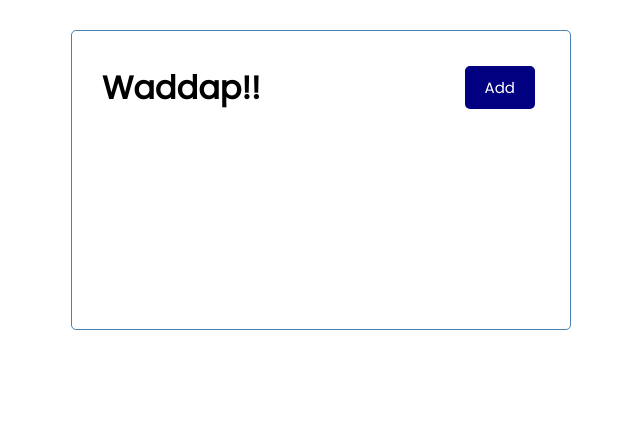
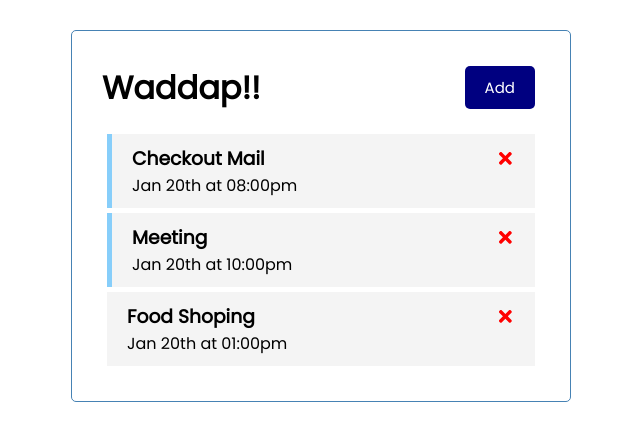
Before and after one commit to ymaulana/react-task-tracker, a React (Create React App) app: page / in a window 1280 px wide. Shown: the top 440 px of the page, without its empty margins (319-959 px from the left). Built offline with nearby package versions, Linux system fonts and the light colour scheme.

Commit message:
create tasks file to wrap each of task
create task file to display task

adding react-icons to display delete button

adding delete button function on App file

adding doubleclick function on task for marking the task is active

```diff
--- a/package.json
+++ b/package.json
@@ -8,6 +8,7 @@
     "@testing-library/user-event": "^12.6.0",
     "react": "^17.0.1",
     "react-dom": "^17.0.1",
+    "react-icons": "^4.1.0",
     "react-scripts": "4.0.1",
     "web-vitals": "^0.2.4"
   },
--- a/src/App.js
+++ b/src/App.js
@@ -1,9 +1,51 @@
 import Header from "./components/Header";
+import Tasks from "./components/Tasks";
+import { useState } from "react";
 
 const App = () => {
+  const [tasks, setTasks] = useState([
+    {
+      id: 1,
+      text: "Checkout Mail",
+      day: "Jan 20th at 08:00pm",
+      reminder: true,
+    },
+    {
+      id: 2,
+      text: "Meeting",
+      day: "Jan 20th at 10:00pm",
+      reminder: true,
+    },
+    {
+      id: 3,
+      text: "Food Shoping",
+      day: "Jan 20th at 01:00pm",
+      reminder: false,
+    },
+  ]);
+
+  //Delete Task
+  const deleteTask = (id) => {
+    setTasks(tasks.filter((task) => task.id !== id));
+  };
+
+  //Toggle reminder
+  const toggleReminder = (id) => {
+    setTasks(
+      tasks.map((task) =>
+        task.id === id ? { ...task, reminder: !task.reminder } : task
+      )
+    );
+  };
+
   return (
     <div className="container">
       <Header />
+      {tasks.length > 0 ? (
+        <Tasks tasks={tasks} onDelete={deleteTask} onToggle={toggleReminder} />
+      ) : (
+        "No Task To Show"
+      )}
     </div>
   );
 };
--- /dev/null
+++ b/src/components/Task.js
@@ -0,0 +1,21 @@
+import { FaTimes } from "react-icons/fa";
+
+const Task = ({ task, onDelete, onToggle }) => {
+  return (
+    <div
+      className={`task ${task.reminder ? "reminder" : ""}`}
+      onDoubleClick={() => onToggle(task.id)}
+    >
+      <h3>
+        {task.text}{" "}
+        <FaTimes
+          style={{ color: "red", cursor: "pointer" }}
+          onClick={onDelete}
+        />
+      </h3>
+      <p>{task.day}</p>
+    </div>
+  );
+};
+
+export default Task;
--- /dev/null
+++ b/src/components/Tasks.js
@@ -0,0 +1,18 @@
+import Task from "./Task";
+
+const Tasks = ({ tasks, onDelete, onToggle }) => {
+  return (
+    <>
+      {tasks.map((task) => (
+        <Task
+          key={task.id}
+          task={task}
+          onDelete={() => onDelete(task.id)}
+          onToggle={onToggle}
+        />
+      ))}
+    </>
+  );
+};
+
+export default Tasks;
--- a/src/index.css
+++ b/src/index.css
@@ -54,18 +54,18 @@
   width: 100%;
 }
 
-.event {
+.task {
   background: #f4f4f4;
   margin: 5px;
   padding: 10px 20px;
   cursor: pointer;
 }
 
-.event.reminder {
-  border-left: 5px solid green;
+.task.reminder {
+  border-left: 5px solid lightskyblue;
 }
 
-.event h3 {
+.task h3 {
   display: flex;
   align-items: center;
   justify-content: space-between;
```
Also changed, not shown: 2 other files (tests, documents, lock files or other folders).
